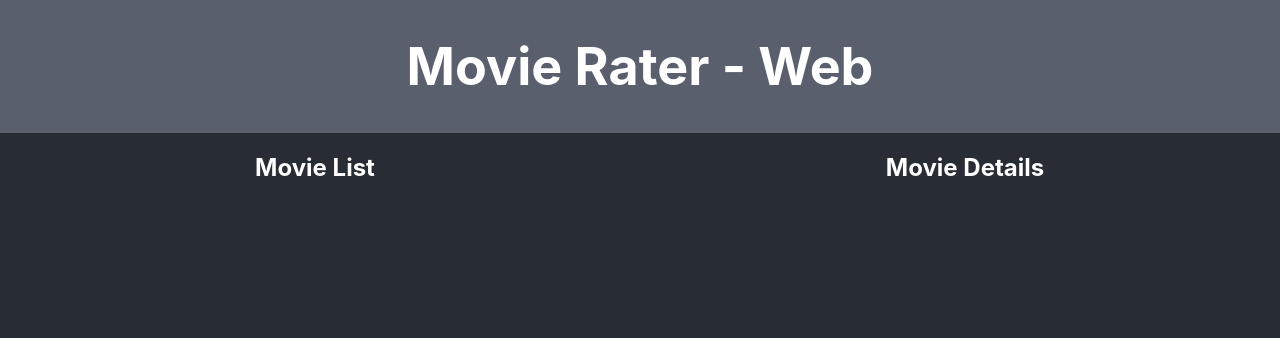
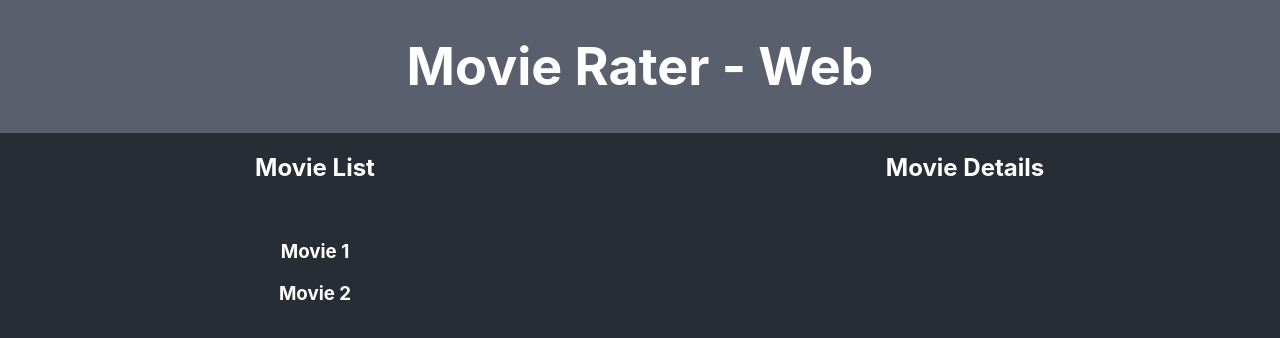
Before and after one commit to dkage/react_django_course, a React (Create React App) app in the folder movie-rater-front/: page / in a window 1280 px wide. Shown: the top 338 px of the page. Built offline with nearby package versions, Linux system fonts and the light colour scheme.

Commit message:
58. List component

```diff
--- a/movie-rater-front/src/App.js
+++ b/movie-rater-front/src/App.js
@@ -1,7 +1,10 @@
-import React from "react";
+import React, {useState} from "react";
 import './App.css';
 
 function App() {
+
+    const [movies, setMovie] = useState(['Movie 1', 'Movie 2']);
+
 
     return (
         <div className="App">
@@ -10,8 +13,21 @@ function App() {
                 <h1>Movie Rater - Web</h1>
             </header>
                 <div className={'Layout'}>
-                    <div><h2>Movie List</h2></div>
-                    <div><h2>Movie Details</h2></div>
+
+                    <div>
+                        <h2>Movie List</h2>
+                        <br/>
+                        { movies.map( movie => {
+                            return <h3> {movie} </h3>
+                            })
+                        }
+
+                    </div>
+
+                    <div>
+                        <h2>Movie Details</h2>
+                    </div>
+
                 </div>
 
 
```
